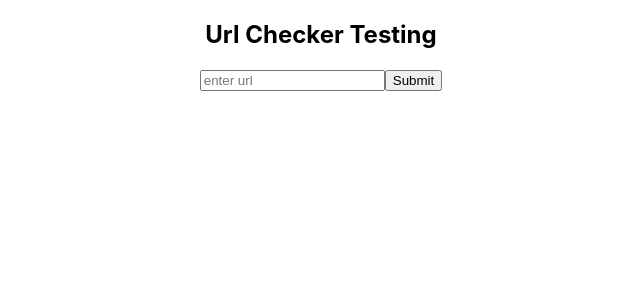
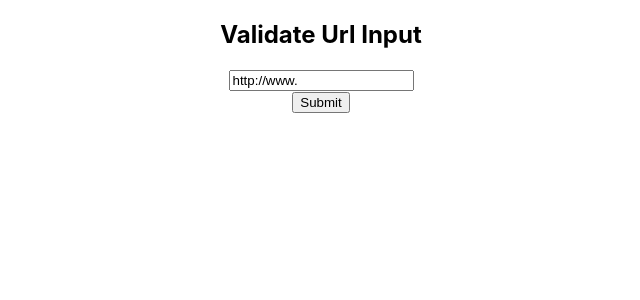
Before and after one commit to maxcramer/phantom2, a React (Create React App) app: page / in a window 1280 px wide. Shown: the top 300 px of the page, without its empty margins (319-959 px from the left). Built offline with nearby package versions, Linux system fonts and the light colour scheme.

Commit message:
doing check on url on enter of input, new bug: url title not passing correctly

```diff
--- a/package.json
+++ b/package.json
@@ -8,7 +8,7 @@
     "@testing-library/user-event": "^13.5.0",
     "react": "^18.2.0",
     "react-dom": "^18.2.0",
-    "react-hook-form": "^7.32.2",
+    "react-hook-form": "^7.33.0",
     "react-scripts": "5.0.1",
     "web-vitals": "^2.1.4"
   },
--- a/src/App.js
+++ b/src/App.js
@@ -16,6 +16,7 @@ function App() {
   const [currentPage, setCurrentPage] = useState(1);
   const [urlsPerPage, setUrlsPerPage] = useState(20);
 
+  // setting up event handler
   const {
     register,
     handleSubmit,
@@ -34,7 +35,6 @@ function App() {
   }, [setUrls]);
 
   const onSubmit = (e) => {
-    if (url) {
     const newUrl = {
       id: new Date().getTime().toString(),
       title: url,
@@ -42,7 +42,6 @@ function App() {
     setUrls([...urls, newUrl]);
     localStorage.setItem("localUrls", JSON.stringify([...urls, newUrl]));
     setUrl("");
-    }
   };
 
   // Delete a single Url
@@ -70,24 +69,38 @@ function App() {
     <div className="App">
       {/* <UrlInput url={url} setUrl={setUrl} onSubmit={onSubmit} /> */}
       <React.Fragment>
-        <section>
         <form onSubmit={handleSubmit(onSubmit)}>
-            <h1>Url Checker Testing</h1>
-
+          <div>
+            <div>
+              <h2>Validate Url Input</h2>
+            </div>
+            <div>
+              <div>
+                <div>
                   <input
-              name="url"
                     type="url"
-              placeholder="enter url"
-              value={url}
-              className="text_input"
-              id="input"
                     onChange={(e) => setUrl(e.target.value)}
+                    // value={url}
+                    {...register("url", {
+                      // URL VALIDATION
+                      required: { value: true, message: "URL is Required" },
+                      pattern: {
+                        value:
+                          /^((ftp|http|https):\/\/)?www\.([A-z]+)\.([A-z]{2,})/,
+                        message: "Please enter a valid URL",
+                      },
+                    })}
                   />
-            <button id="pushable2" type="submit">
-              <span id="front2">Submit</span>
-            </button>
+                </div>
+                <div>{errors.url && <span>{errors.url.message}</span>}</div>
+              </div>
+            </div>
+            {/* Submit button */}
+            <div>
+              <input type="submit" value="Submit" />
+            </div>
+          </div>
         </form>
-        </section>
       </React.Fragment>
       <UrlList
         handleDelete={handleDelete}
```
Also changed, not shown: 1 other file (tests, documents, lock files or other folders). Lines whose indentation alone changed are shown as unchanged.
